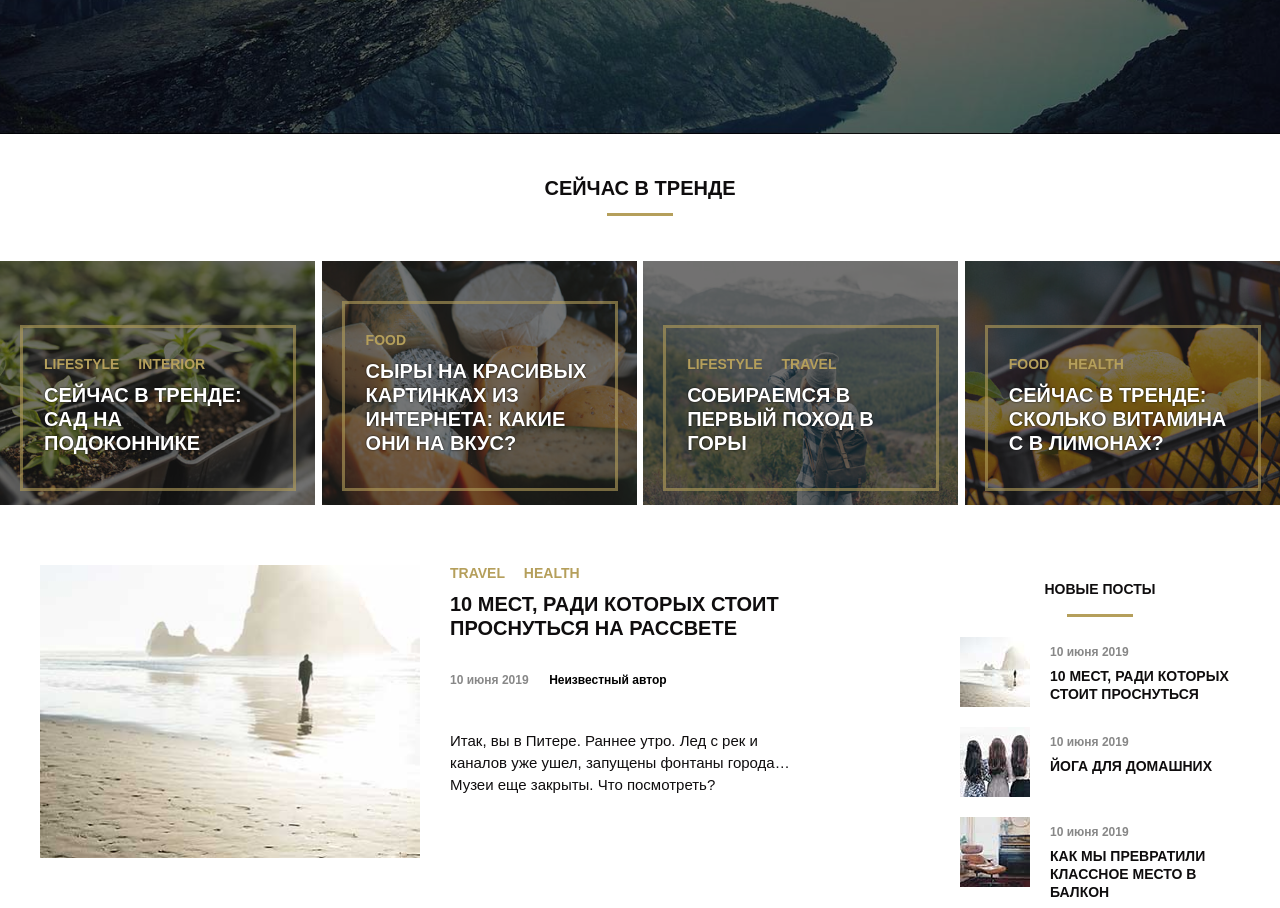
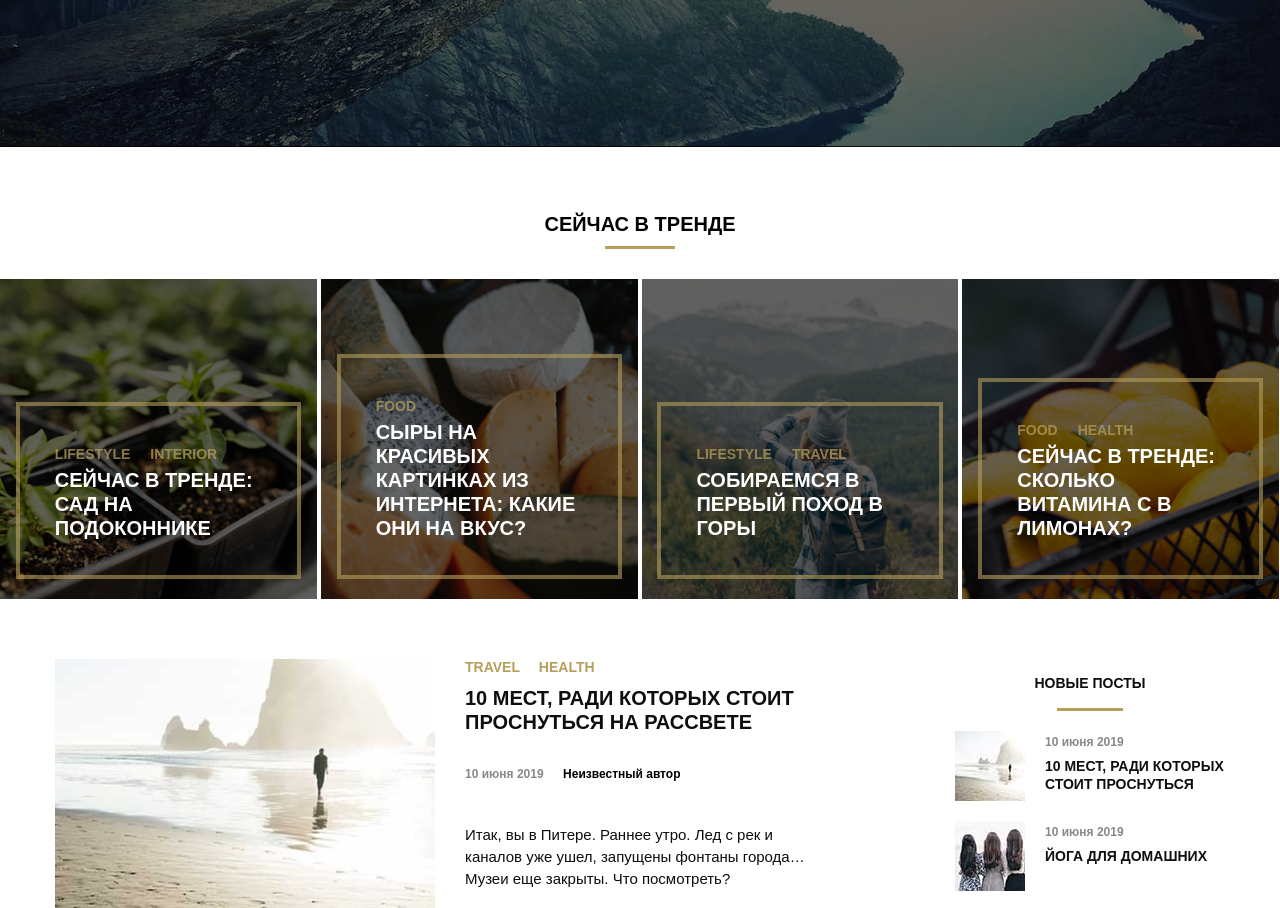
Before and after one commit to Nastya125/mq-diplom, a plain HTML site: page index.html in a window 1280 px wide. Shown: the part 312-1220 px from the top of the page. Drawn offline with Linux system fonts and the light colour scheme; a web font is replaced by a local one.

Commit message:
Правки 07.08

```diff
--- a/css/style.css
+++ b/css/style.css
@@ -30,6 +30,75 @@ body, html {
     overflow-x: hidden;
     max-width: 100%;
 }
+
+ul, ol {
+    list-style-type: none;
+    padding: 0;
+    margin: 0;
+}
+
+a {
+  text-decoration: none;
+  color: inherit;
+}
+
+.underlined-title {
+  color: #000;
+  text-align: center;
+  text-transform: uppercase;
+}
+
+.underlined-title::after {
+  content: '';
+  display: block;
+  height: 3px;
+  width: 70px;
+  background-color: #b59f5b;
+  margin: 10px auto 0 auto;
+}
+.post-category {
+  display: flex;
+  flex-direction: row;
+  flex-wrap: wrap;
+}
+
+.post-category a {
+  display: block;
+  font-weight: 700;
+  font-size: 14px;
+  text-transform: uppercase;
+  color: #b59f5b;
+  opacity: 0.75;
+  transition: opacity 0.2s linear;
+}
+
+.post-category li:not(:last-child) {
+  margin-right: 20px;
+}
+
+.post-category > li > a:hover {
+  text-decoration: underline;
+  opacity: 1;
+}
+
+.post-title {
+  margin-top: 15px;
+}
+
+.post-title a {
+  display: block;
+  font-weight: 700;
+  font-size: 20px;
+  text-transform: uppercase;
+  line-height: 1.2;
+}
+
+.heading {
+  font-weight: 700;
+  text-transform: uppercase;
+  color: #0f0d0e;
+}
+
 /*--------------------- 1 блок - Хэдер ---------------------------- */
 .whrapper {
     width: 100%;
@@ -116,149 +185,109 @@ body, html {
     margin-left: auto;
     margin-right: auto;
 }
+
+.logo-menu {
+  width: 180px;
+}
 /*----------------- конец 1 блока - Хэдер ------------------- */
 
 
 /*----------------- 2 блок - Сейчас в тренде ------------------ */
-.trends {
+
+.actual-trends {
+  margin-top: 65px;
+  width: 100%;
+  margin-left: auto;
+  margin-right: auto;
+}
+
+.actual-trends-title {
+  font-weight: 700;
   font-size: 20px;
 }
 
-.title-now_in_trands {
-    padding-top: 2em;
-    padding-bottom: 1em;
-
-    font-size: 1em;
-    line-height: 1.45;
-    font-weight: 700;
-    color: #0f0d0e;
-    font-family: "OpenSans", sans-serif;
-    text-transform: uppercase;
-    text-align: center;
-    text-decoration: none;
+.actual-trends-wrapper {
+  display: flex;
+  width: 100%;
+  flex-wrap: wrap;
+  margin-top: 30px;
+  margin-left: auto;
+  margin-right: auto;
 }
 
-  .title-now_in_trands::after {
-    content: "";
-    display: block;
-    margin-top: 0.5em;
-    margin-bottom: 1.25em;
-    margin-left: auto;
-    margin-right: auto;
-    width: 3.3em;
-    height: 0.15em;
-    background-color: #b59f5b;
+.actual-trends-item {
+  display: flex;
+  width: 24.75%;
+  height: 348px;
+  justify-content: center;
+  align-items: flex-end;
+  position: relative;
+  background-color: #444444;
+  background-position: center center;
+  background-repeat: no-repeat;
+  background-size: cover;
+  max-height: 320px;
+  margin-right: 4px;
+}
+
+.actual-trends-item:last-child {
+  margin-right: 0;
 }
 
 
-  .container {
-    display: flex;
-    flex-wrap: wrap;
+.actual-trends-item::before {
+  content: '';
+  position: absolute;
+  background-color: rgba(0, 0, 0, 0.6);
+  width: 100%;
+  height: 100%;
+  top: 0;
+  right: 0;
+  bottom: 0;
+  left: 0;
 }
 
-  .container_2 {
-    max-width: 1200px;
-    margin: 0 auto;
-    padding-left: 15px;
-    padding-right: 15px;
+.trends-pic01 {
+  background-image: url(../images/trend1.jpg);
 }
 
-  .card {
-    position: relative;
-    color: #ffffff;
-    width: 24.625%;
+.trends-pic02 {
+  background-image: url(../images/trend2.jpg);
 }
 
-  .card:nth-of-type(1) {
-    margin-right: 0.5%;
+.trends-pic03 {
+  background-image: url(../images/trend3.jpg);
 }
 
-  .card:nth-of-type(2) {
-    margin-right: 0.5%;
+.trends-pic4 {
+  background-image: url(../images/trend4.jpg);
 }
 
-  .card:nth-of-type(3) {
-    margin-right: 0.5%;
+.actual-trends-content {
+  display: flex;
+  width: 90%;
+  flex-direction: column;
+  justify-content: space-between;
+  margin-bottom: 20px;
+  padding: 40px 35px 35px;
+  border: 4px solid rgba(181, 159, 91, 0.6);;
+  position: absolute;
+  z-index: 10;
+
 }
 
-  .card:after {
-    content: "";
-    width: 100%;
-    height: 100%;
-    background-color: rgba(29, 29, 29, 0.60);
-    position: absolute;
-    top: 0;
-    left: 0;
-    z-index: 1;
+.actual-trends-title {
+  margin-top: 5px;
 }
 
-  .card__img {
-    width: 100%;
-    display: block;
-    background-size: cover;
+.actual-trends-title a {
+  font-size: 20px;
+  color: #ffffff;
+  transition: color 0.2s linear;
 }
 
-  .card__body {
-    font-size: 20px;
-    width: 100%;
-    padding: 1em;
-    position: absolute;
-    left: 10px;
-    bottom: 10px;
-    z-index: 2;
-  }
-
-  .card__body:before{
-    content: "";
-    width: calc(100% - 45px);
-    height: calc(100% - 20px);
-    border: 3px solid #b59f5b;
-    opacity: 0.6;
-    position: absolute;
-    top: 10px;
-    left: 10px;
-  }
-
-  .card__name {
-    margin: 0.5em 1.5em 1em 0.7em;
-    font-size: 1em;
-    line-height: 1.2;
-    text-shadow: 0 0 2px #000000;
-    text-transform: uppercase;
-    font-weight: 700;
-    font-family: "OpenSans", sans-serif;
-  }
-
-
-  .top-links_trands {
-    font-size: 0.7em;
-    font-weight: 700;
-    font-family: "OpenSans", sans-serif;
-    text-transform: uppercase;
+.actual-trends-title a:hover {
   color: #b59f5b;
-    text-decoration: none;
-    list-style: none;
-    margin-left: 0;
-    margin-left: 1em;
-    margin-top: 1.5em;
-  }
-
-  .top-links_trands a {
-    text-decoration: none;
-    color: #b59f5b;
-  }
-
-  .tag-url {
-    display: inline-block;
-    align-items: flex-start;
-  }
-
-  .tag-url:hover {
-    text-decoration: underline;
-  }
-
-  .tag-url:nth-child(n + 2) {
-    margin-left: 15px;
 }
 
 /*----------------Конец 2 блока - Сейчас в тренде --------------- */
@@ -272,6 +301,8 @@ body, html {
     margin-left: auto;
     margin-right: auto;
     max-width: 1200px;
+    padding-left: 15px;
+    padding-right: 15px;
   }
 
   .article-container {
@@ -295,11 +326,17 @@ body, html {
   .article-img {
     max-width: 380px;
     align-self: flex-start;
+
+
   }
 
   .content-text {
     margin: 30px 0 0 30px;
     margin-top: 0;
+  }
+
+  .container-title {
+    font-size: 45px;
     }
 
   .title-h2 {
@@ -408,7 +445,7 @@ body, html {
   }
 
   .side-bar {
-    width: 280px;
+    width: 270px;
 
   }
 
@@ -698,6 +735,13 @@ body, html {
 
 /* products */
 
+.container_product {
+  max-width: 1200px;
+  margin: 0 auto;
+  padding-left: 15px;
+  padding-right: 15px;
+}
+
 .products {
   margin-top: 65px;
   font-size: 15px;
@@ -785,6 +829,7 @@ body, html {
 .product-btn {
   padding: 1em 1.85em;
   color: #ffffff;
+  text-decoration: none;
 }
 
 .card-heading {
@@ -875,6 +920,8 @@ body, html {
 /* modal  */
 
 .modal {
+ visibility: hidden;
+ width: 100%;
  display: flex;
  justify-content: center;
  align-items: center;
@@ -885,12 +932,16 @@ body, html {
  right: 0;
  font-size: 13px;
  background-color: rgba(0, 0, 0, 0.6);
+  z-index: 1000;
 }
 
+
 .modal-container {
-  width: 390px;
-  padding: 55px 30px;
+  max-width: 100%;;
+  width: 320px;
+  padding: 50px 30px;
   background-color: #ffffff;
+  position: fixed;
 }
 
 .modal-form {
@@ -898,6 +949,9 @@ body, html {
   flex-direction: column;
   gap: 26px;
 }
+
+
+
 
 .question {
   margin-bottom: 10px;
@@ -973,26 +1027,19 @@ body, html {
 
 
 
-@media (min-width: 1200px) {
+  @media (min-width: 768px) and (max-width: 1199px) {
     /*--------------- 1 блок - Хэдер ---------- */
-    .header {
-    background-image: url("../images/banner-bg.jpg");
-    }
 
-  .container-title {
-    font-size: 45px;
-    }
-
-    .logo-menu {
-        width: 180px;
-    }
-    /*---------- конец 1 блока - Хэдер ---------- */
+    .modal{
+      max-width: 1199px;
     }
 
 
-  @media (min-width: 768px) and (max-width: 1199px) {
-    /*--------------- 1 блок - Хэдер ---------- */
 
+    .modal-container{
+      max-width: 50%;
+
+    }
 
     .header {
     background-image: url("../images/banner-bg-tablet.jpg");
@@ -1046,6 +1093,46 @@ body, html {
             padding-right: 30px;
         }
 
+     .actual-trends {
+        margin-top: 50px;
+    }
+
+    .actual-trends-title {
+      font-size: 18px;
+  }
+
+    .actual-trends-wrapper {
+      margin-top: 15px;
+    }
+
+    .actual-trends-content {
+      padding: 30px;
+    }
+
+    .actual-trends-title a {
+      font-size: 16px;
+    }
+
+    .post-category {
+      margin-top: 15px;
+  }
+
+
+
+
+.actual-trends-item {
+    width: 49.4%;
+    }
+
+
+.actual-trends-item:nth-of-type(1) {
+    margin-bottom: 0.5%;
+      }
+
+.actual-trends-item:nth-of-type(2) {
+        margin-bottom: 0.5%;
+      }
+
   .products-list {
         flex-wrap: wrap;
   }
@@ -1055,44 +1142,18 @@ body, html {
         width: calc(50% - 30px);
   }
 
-/*---------- 2 блок - В тренде ---------- */
-.card {
-    width: 49.5%;
-    }
-
-.title-now_in_trands {
-    font-size: 18x;
-    margin-top: 40px;
-    }
-
-.card__name {
-        margin: 0.7em 2em 1em 1.5em;
-    }
-
-.top-links {
-    margin-left: 2.2em;
-}
-.card:nth-of-type(1) {
-    margin-bottom: 0.5%;
-      }
-
-.card:nth-of-type(2) {
-        margin-bottom: 0.5%;
-      }
-
-
-/*---------- 3 блок - главный + сайдбар ---------- */
-
 
 .main-container {
   justify-content: center;
   margin-top: 50px;
+  width: 100%;
+
 }
 
 
 
   .article-container {
-      width: 50%;
+      width: 390px;
   }
 
   .article-img {
@@ -1112,18 +1173,42 @@ body, html {
     width: 390px;
 }
 
-.top-links {
-    margin-left: 0;
-}
 
 .side-bar {
 
-    margin-left: 20px;
+    margin-left: 35px;
+    margin-right: 35px;
 }
+
+.container_product{
+  margin-left: 25px;
+  margin-right: 25px;
+}
+
+
 
   }
 
+
   @media (min-width: 240px) and (max-width: 767px) {
+    .whrapper{
+      max-width: 100vw;
+    }
+
+    body{
+      max-width: 100vw;
+    }
+
+
+    .modal{
+      max-width: 100vw;
+    }
+
+    .modal-container{
+      max-width: 100%;
+    }
+
+
     .header {
     background-image: url("../images/banner-mobile.jpg");
     padding: 30px;
@@ -1189,21 +1274,17 @@ body, html {
 /*---------- конец 1 блока - Хэдер ---------- */
 
 
-.card {
+.actual-trends-item {
     width: 100%;
     margin-bottom: 1%;
     }
 
-    .container-title {
-        font-size: 16px;
 
-        }
-
-    .card__body {
+    .actual-trends-content {
         font-size: 16px;
     }
 
-    .top-links {
+    .post-category {
             font-size: 14px;
         }
 
@@ -1257,4 +1338,8 @@ body, html {
   padding: 0;
 }
 
+.footer{
+  max-width: 100vw;
 }
+
+}
--- a/index.html
+++ b/index.html
@@ -35,87 +35,67 @@
             </div>
 
             <div class="container-title">
-                <h1 class="header-title">Блог о творчестве, спорте, и образе жизни</h1>
+                <h1 class="header-title underlined-title">Блог о творчестве, спорте, и образе жизни</h1>
             </div>
       </header>
 
 
-        <div class="trends">
-            <h2 class="title-now_in_trands">Сейчас в тренде</h2>
-
-            <div class="container">
-                <article class="card">
-                    <div class="card__preview">
-                        <img src="images\trend1.jpg" class="card__img" alt="">
-
-                        <div class="card__body">
-
-                        <ul class="top-links_trands">
-                            <li class="tag-url"><a href=#>Lifestyle</a></li>
-                            <li class="tag-url"><a href=#>Interior</a></li>
+      <section class="actual-trends">
+        <h2 class="underlined-title actual-trends-title">
+            Сейчас в тренде
+        </h2>
+        <div class="actual-trends-wrapper">
+            <div class="actual-trends-item trends-pic01">
+                <div class="actual-trends-content">
+                    <ul class="post-category">
+                        <li><a href="#0">lifestyle</a></li>
+                        <li><a href="#0">interior</a></li>
                     </ul>
-
-                        <h3 class="card__name">Сейчас в тренде: сад
-                            на подоконнике</h3>
-
+                    <h3 class="post-title actual-trends-title">
+                        <a href="#0">сейчас в тренде: сад на подоконнике</a>
+                    </h3>
                 </div>
             </div>
-                </article>
-
-
-                <article class="card">
-                    <div class="card__preview">
-                        <img src="images\trend2.jpg" class="card__img" alt="">
-
-                        <div class="card__body">
-
-                        <ul class="top-links_trands">
-                            <li class="tag-url"><a href=#>Food</a></li>
-
+            <div class="actual-trends-item trends-pic02">
+                <div class="actual-trends-content">
+                    <ul class="post-category">
+                        <li><a href="#0">food</a></li>
                     </ul>
-
-                        <h3 class="card__name">сыры на красивых картинках из интернета: какие они на вкус?</h3>
-
+                    <h3 class="post-title actual-trends-title">
+                        <a href="#0"
+                            >сыры на красивых картинках из интернета: какие
+                            они на вкус?</a
+                        >
+                    </h3>
                 </div>
             </div>
-                </article>
-
-
-                <article class="card">
-                    <div class="card__preview">
-                        <img src="images\trend3.jpg" class="card__img" alt="">
-
-                        <div class="card__body">
-
-                        <ul class="top-links_trands">
-                            <li class="tag-url"><a href=#>Lifestyle</a></li>
-                            <li class="tag-url"><a href=#>Travel</a></li>
+            <div class="actual-trends-item trends-pic03">
+                <div class="actual-trends-content">
+                    <ul class="post-category">
+                        <li><a href="#0">lifestyle</a></li>
+                        <li><a href="#0">travel</a></li>
                     </ul>
-
-                        <h3 class="card__name">Собираемся в первый поход в горы</h3>
-
+                    <h3 class="post-title actual-trends-title">
+                        <a href="#0">собираемся в первый поход в горы</a>
+                    </h3>
                 </div>
             </div>
-                </article>
-
-
-                <article class="card">
-                    <div class="card__preview">
-                        <img src="images\trend4.jpg" class="card__img" alt="">
-
-                        <div class="card__body">
-
-                        <ul class="top-links_trands">
-                            <li class="tag-url"><a href=#>Food</a></li>
-                            <li class="tag-url"><a href=#>Health</a></li>
+            <div class="actual-trends-item trends-pic4">
+                <div class="actual-trends-content">
+                    <ul class="post-category">
+                        <li><a href="#0">food</a></li>
+                        <li><a href="#0">health</a></li>
                     </ul>
-
-                        <h3 class="card__name">Сейчас в тренде: сколько витамина С в лимонах?</h3>
-
+                    <h3 class="post-title actual-trends-title">
+                        <a href="#0"
+                            >сейчас в тренде: сколько витамина с в
+                            лимонах?</a
+                        >
+                    </h3>
                 </div>
             </div>
-                </article>
         </div>
+      </section>
 
         <div class="main-container">
 
@@ -414,10 +394,10 @@
             </aside>
           </div>
             <section class="products">
-              <div class="container_2">
-                <h2 class="theme-heading">Наши изделия</h2>
-                <ul class="products-list">
-                  <li class="product">
+              <div class="container_product">
+                <h2 class="underlined-title">Наши изделия</h2>
+                <div class="products-list">
+                  <article class="product">
                     <div class="product-imgs">
                       <picture>
                         <source srcset="images/shop-item-tablet1.jpg" media="(min-width: 361px) and (max-width: 767px)">
@@ -426,7 +406,7 @@
                       </picture>
                     </div>
                     <div class="product-container">
-                      <h3 class="card-heading">
+                      <h3 class="card-heading heading">
                         подушки на диван
                       </h3>
                       <p class="product-description">
@@ -441,11 +421,11 @@
                             800 &#8381
                           </span>
                         </div>
-                        <button class="btn product-btn">в магазин</button>
+                        <a href="#" class="btn product-btn">в магазин</a>
                       </div>
                     </div>
-                  </li>
-                  <li class="product">
+                  </article>
+                  <article class="product">
                     <div class="product-imgs">
                       <picture>
                         <source srcset="images/shop-item-tablet2.jpg" media="(min-width: 361px) and (max-width: 767px)">
@@ -469,11 +449,11 @@
                             3500 &#8381
                           </span>
                         </div>
-                        <button class="btn product-btn">в магазин</button>
+                        <a href="#" class="btn product-btn">в магазин</a>
                       </div>
                     </div>
-                  </li>
-                  <li class="product">
+                  </article>
+                  <article class="product">
                     <div class="product-imgs">
                       <picture>
                         <source srcset="images/shop-item-tablet3.jpg" media="(min-width: 361px) and (max-width: 767px)">
@@ -497,11 +477,11 @@
                             400 &#8381
                           </span>
                         </div>
-                        <button class="btn product-btn">в магазин</button>
+                        <a href="#"class="btn product-btn">в магазин</a>
                       </div>
                     </div>
-                  </li>
-                </ul>
+                  </article>
+                </div>
               </div>
             </section>
 
@@ -542,8 +522,12 @@
               </div>
             </footer>
 
-            <div class="modal vis-hidden">
+          <div class="modal">
+
+
               <div class="modal-container">
+
+
                 <h2 class="theme-heading">
                   ваш фидбек
                 </h2>
@@ -585,8 +569,10 @@
                     </button>
                 </form>
               </div>
+
+
           </div>
-
+        </div>
 
 </body>
 </html>
```
Lines whose indentation alone changed are shown as unchanged.
